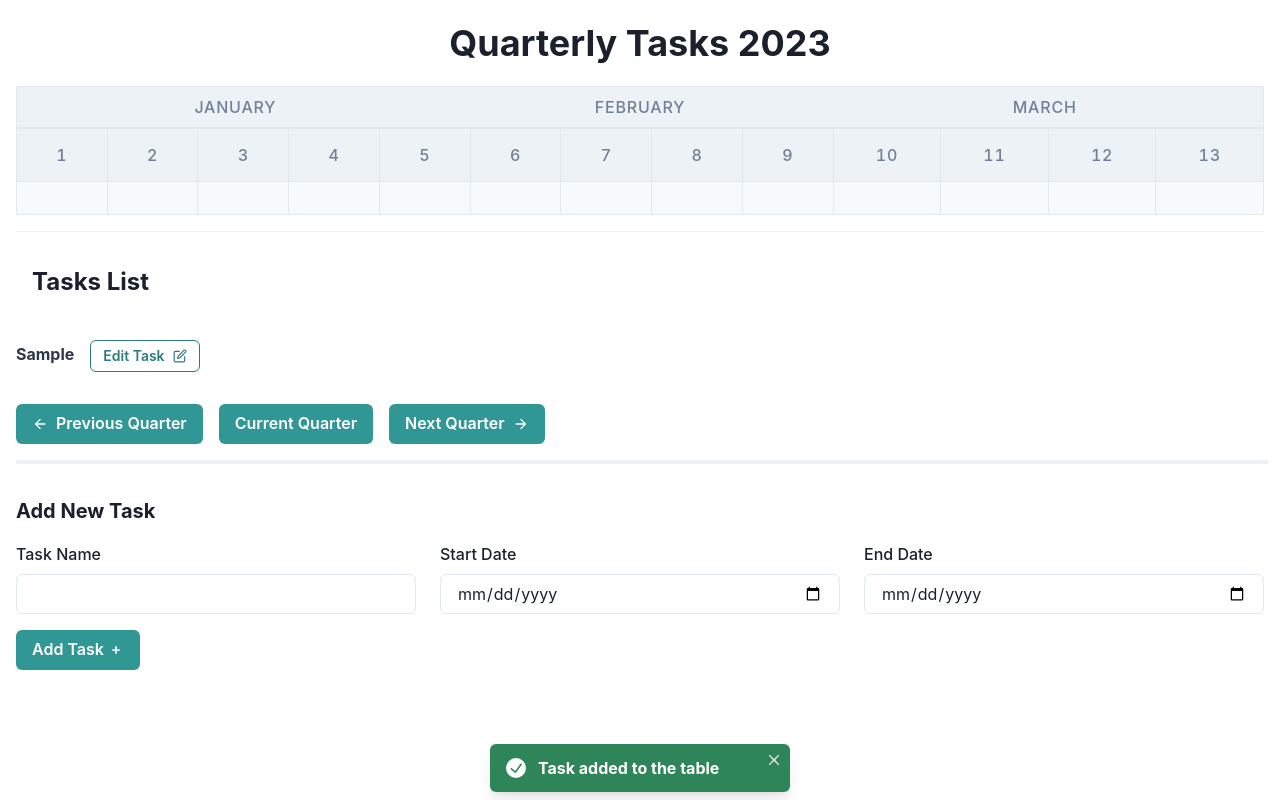
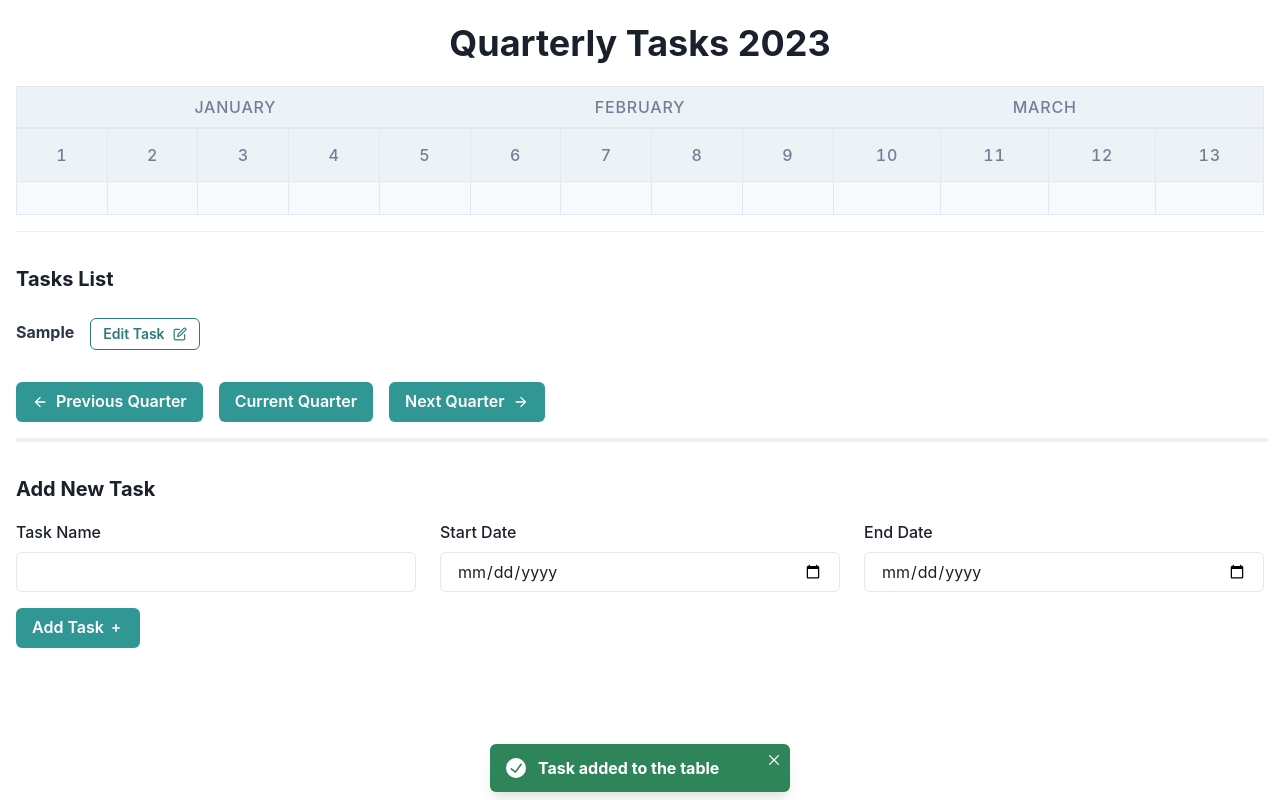
Before and after one commit to 77ccreed/sharecloud-test, a React (Create React App) app: page / in a window 1280 px wide. Both pictures are taken after typing "Sample", "2020-01-15", "2020-01-15" into the empty fields and a click on the button "Add Task". Built offline with nearby package versions, Linux system fonts and the light colour scheme.

Commit message:
The same style as when adding a task

```diff
--- a/src/components/TasksQuarterlyTable.js
+++ b/src/components/TasksQuarterlyTable.js
@@ -250,7 +250,7 @@ const TasksQuarterlyTable = () => {
         ) : null
       }
       {tasks.length > 0 ? (
-        <Box textAlign="left" fontSize="2xl" fontWeight="bold" p={4}>Tasks List</Box>
+        <Text fontSize="xl" fontWeight="bold" mt={8}>Tasks List</Text>
       ) : null}
 
 
```
